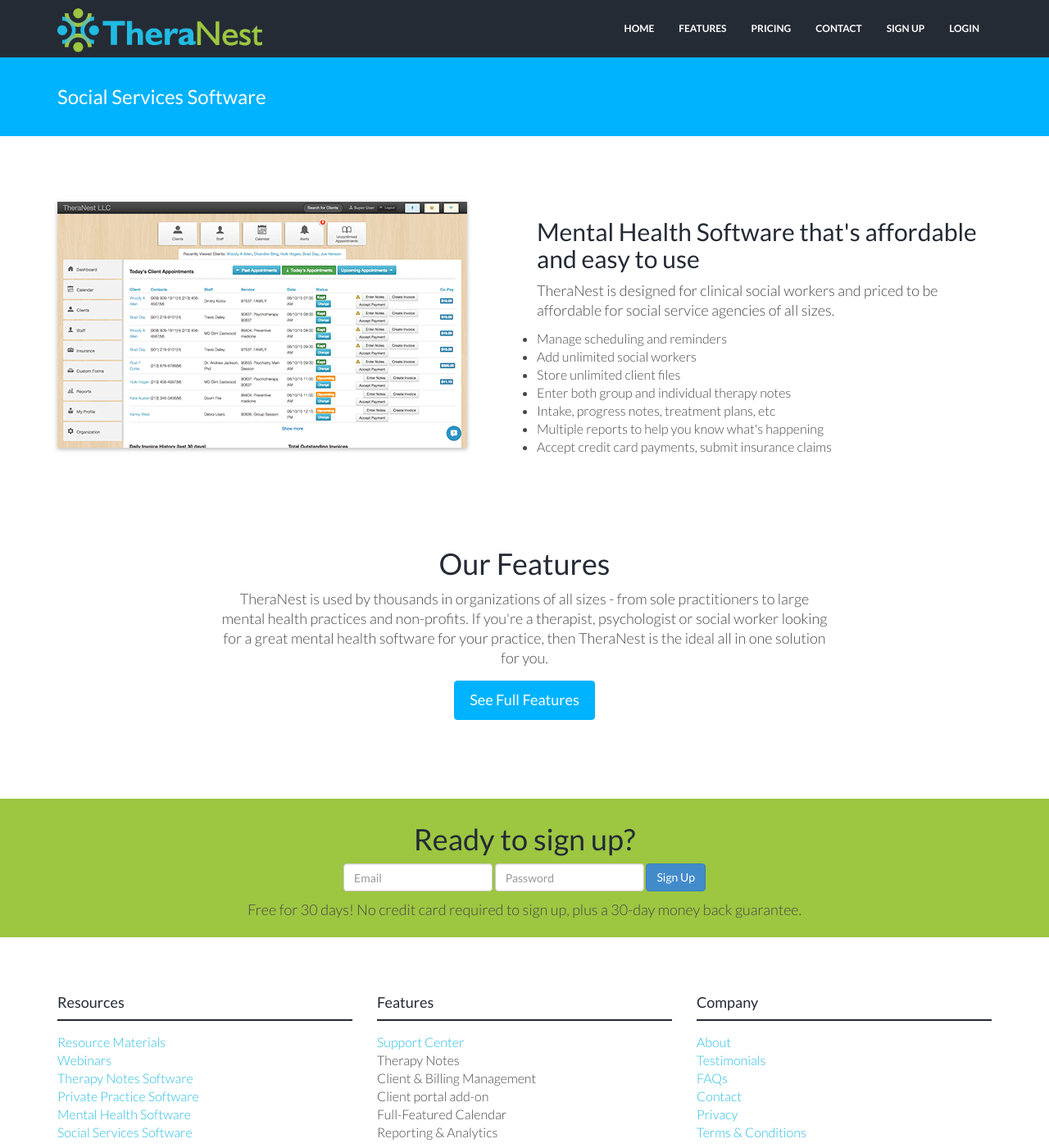
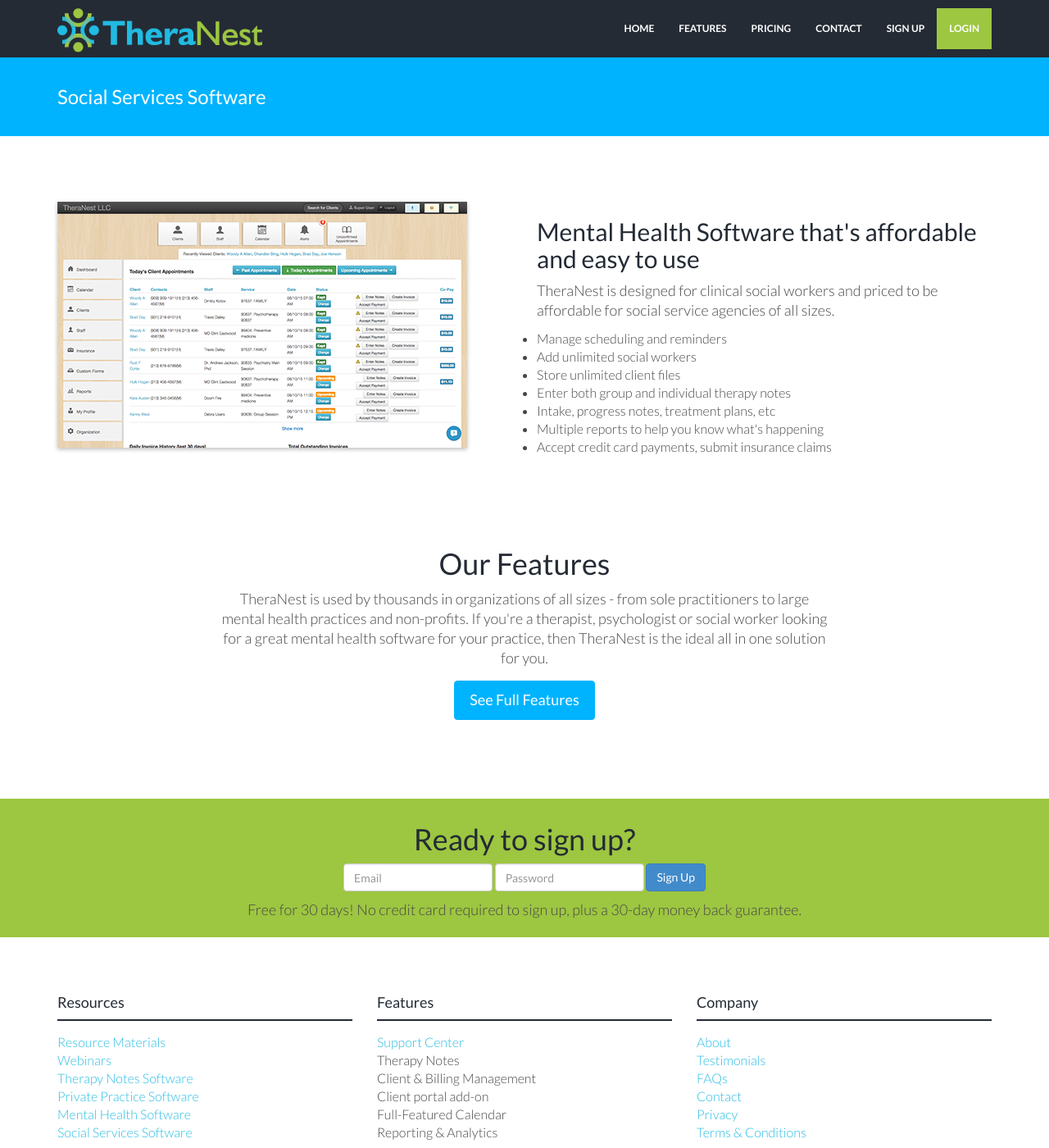
Before and after one commit to kaylacille/theranest-update, a Jekyll site: the page built from social-service-software.html, in a window 1280 px wide and 1400 px high. Shown: the whole window at 82% size. Built offline with Jekyll 4.4.1, drawn with Linux system fonts in a browser that asks for light colours; nearby versions of some CDN libraries.

Commit message:
Add styles to login button

```diff
--- a/_includes/css/style.css
+++ b/_includes/css/style.css
@@ -557,7 +557,7 @@
 	background: {{ site.colors.primary }};
 }
 
-.login-btn li {
+.login-btn {
   background-color: #9DC641;
 }
 
```
